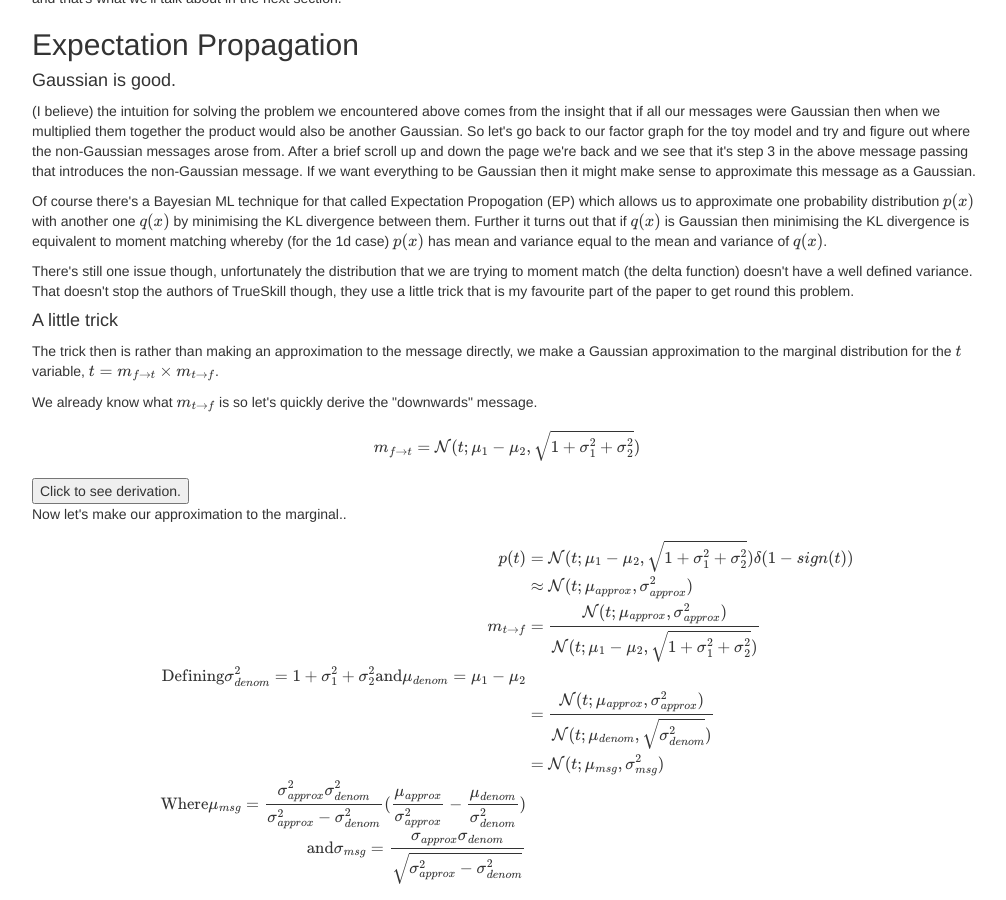
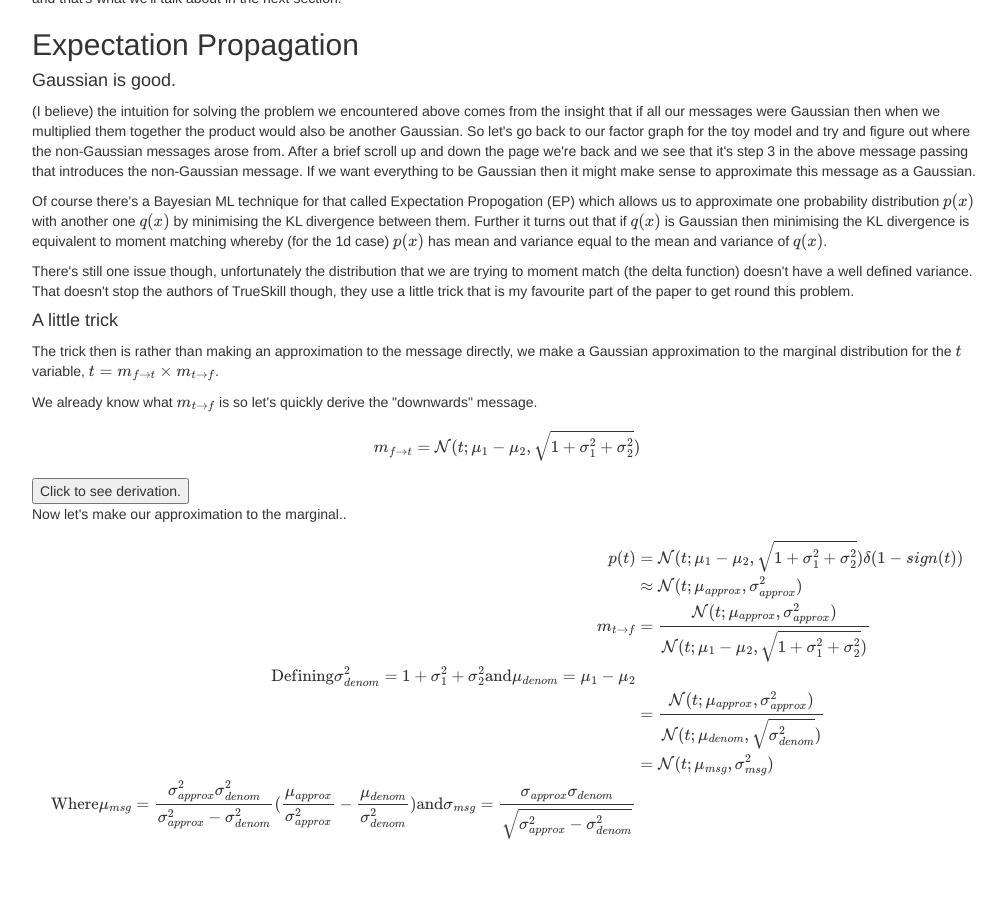
Before and after one commit to Nush395/Nush395.github.io, a Jekyll site: the page built from _posts/2020-06-06-true-skill.html, in a window 1280 px wide and 900 px high, scrolled down 2990 px. Shown: the whole window, without its empty margins (133-1139 px from the left). Built offline with Jekyll 4.4.1, drawn with Linux system fonts in a browser that asks for light colours; formulas are drawn with MathJax 3; after the commit the page ends 3846 px from its top, so only the background shows below that.

```diff
--- a/_posts/2020-06-06-true-skill.html
+++ b/_posts/2020-06-06-true-skill.html
@@ -318,7 +318,7 @@
                      \\ &= \frac{\mathcal{N}(t;\mu_{approx},\sigma_{approx}^{2})}{\mathcal{N}(t;\mu_{denom},\sqrt{\sigma_{denom}^2})}
                      \\  &= \mathcal{N}(t;\mu_{msg},\sigma_{msg}^{2})
                      \\ \text{Where} \mu_{msg} = \frac{\sigma_{approx}^2\sigma_{denom}^2}{\sigma_{approx}^2-\sigma_{denom}^2}(\frac{\mu_{approx}}{\sigma_{approx}^2} - \frac{\mu_{denom}}{\sigma_{denom}^2})
-                     \\   \text{and} \sigma_{msg} = \frac{\sigma_{approx}\sigma_{denom}}{\sqrt{\sigma_{approx}^2-\sigma_{denom}^2}}
+                      \text{and} \sigma_{msg} = \frac{\sigma_{approx}\sigma_{denom}}{\sqrt{\sigma_{approx}^2-\sigma_{denom}^2}}
     \end{align}
 
 </p>
```
